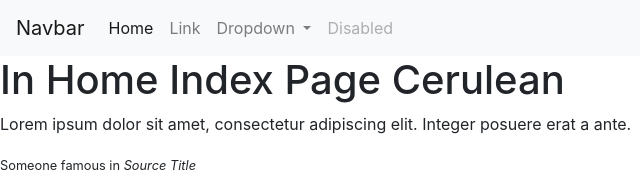
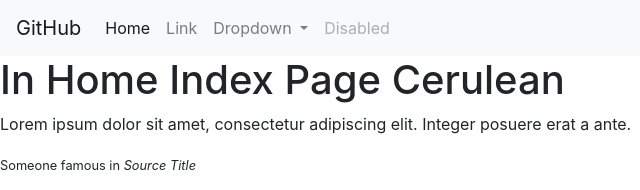
Before and after one commit to limbte/limbte.github.io-bootstrap4, a plain HTML site: page index.html in a window 1280 px wide. Shown: the top 190 px of the page, 0-640 px from the left. Drawn offline with nearby package versions, Linux system fonts and the light colour scheme.

Commit message:
change brand

```diff
--- a/index.html
+++ b/index.html
@@ -12,7 +12,7 @@
 <body>
 <div class= "contianer fluid">
     <nav class="navbar navbar-expand-lg navbar-light bg-light">
-        <a class="navbar-brand" href="#">Navbar</a>
+        <a class="navbar-brand" href="#">GitHub</a>
         <button class="navbar-toggler" type="button" data-toggle="collapse" data-target="#navbarSupportedContent" aria-controls="navbarSupportedContent" aria-expanded="false" aria-label="Toggle navigation">
           <span class="navbar-toggler-icon"></span>
         </button>
```
